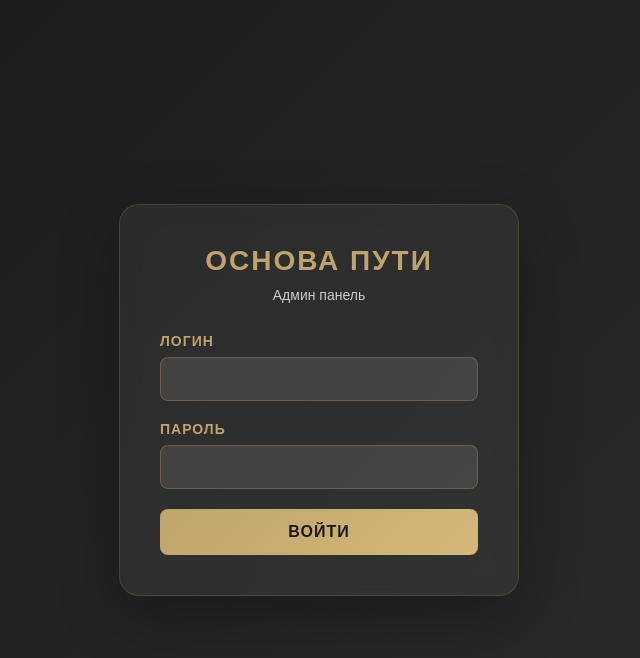
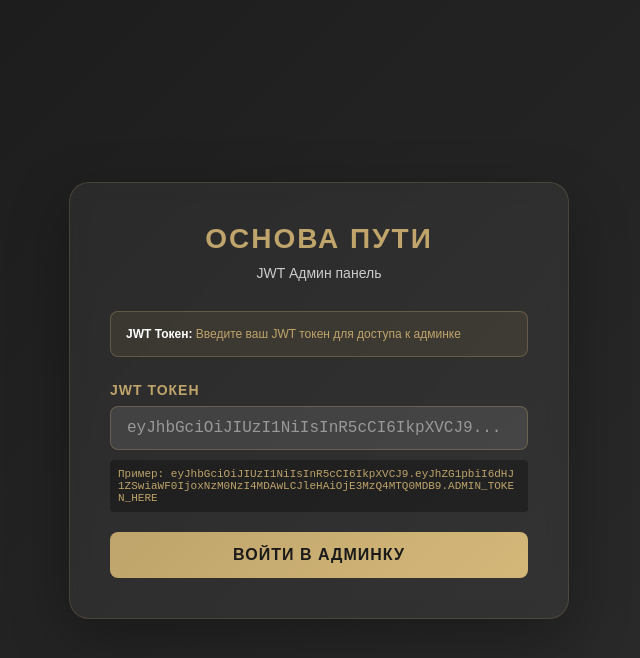
Before and after one commit to KoboSteruS/Main_way, a Flask app: a page that uses app/templates/admin/login.html in a window 1280 px wide. Shown: the top 658 px of the page, without its empty margins (321-961 px from the left). Run offline with Flask 3, Linux system fonts and the light colour scheme.

Commit message:
feat: Реализована JWT авторизация для админки

```diff
--- a/app/routes.py
+++ b/app/routes.py
@@ -5,29 +5,33 @@ import uuid
 from werkzeug.utils import secure_filename
 import json
 from functools import wraps
+import jwt
+from datetime import datetime, timedelta
 
 main_bp = Blueprint('main', __name__)
 
-# JWT ключи для админки
-ADMIN_JWT_SECRET = "your-secret-key-here"
-ADMIN_USERNAME = "admin"
-ADMIN_PASSWORD = "admin123"
+# JWT настройки
+JWT_SECRET = "your-super-secret-jwt-key-change-in-production"
+JWT_ALGORITHM = "HS256"
+ADMIN_JWT_TOKEN = "eyJhbGciOiJIUzI1NiIsInR5cCI6IkpXVCJ9.eyJhZG1pbiI6dHJ1ZSwiaWF0IjoxNzM0NzI4MDAwLCJleHAiOjE3MzQ4MTQ0MDB9.ADMIN_TOKEN_HERE"
 
 # Функция для проверки JWT токена
 def verify_jwt_token(token):
     try:
-        # Простая проверка токена (в реальном проекте используйте библиотеку PyJWT)
-        if token == "admin-token-123":
-            return True
+        # Декодируем токен
+        payload = jwt.decode(token, JWT_SECRET, algorithms=[JWT_ALGORITHM])
+        return payload.get('admin', False)
+    except jwt.ExpiredSignatureError:
         return False
-    except:
+    except jwt.InvalidTokenError:
         return False
 
 # Декоратор для защиты админских маршрутов
 def admin_required(f):
     @wraps(f)
     def decorated_function(*args, **kwargs):
-        token = session.get('admin_token')
+        # Получаем токен из URL параметра
+        token = request.args.get('token')
         if not token or not verify_jwt_token(token):
             return redirect(url_for('main.admin_login'))
         return f(*args, **kwargs)
@@ -52,14 +56,12 @@ def index(version=None):
 @main_bp.route('/jwt-ключи/admin/login', methods=['GET', 'POST'])
 def admin_login():
     if request.method == 'POST':
-        username = request.form.get('username')
-        password = request.form.get('password')
+        token = request.form.get('token')
 
-        if username == ADMIN_USERNAME and password == ADMIN_PASSWORD:
-            session['admin_token'] = 'admin-token-123'
-            return redirect(url_for('main.admin_dashboard'))
+        if token and verify_jwt_token(token):
+            return redirect(url_for('main.admin_dashboard', token=token))
         else:
-            flash('Неверные учетные данные', 'error')
+            flash('Неверный JWT токен', 'error')
 
     return render_template('admin/login.html')
 
@@ -110,7 +112,7 @@ def add_participant():
                 save_participant(new_participant)
 
                 flash('Участник успешно добавлен!', 'success')
-                return redirect(url_for('main.admin_dashboard'))
+                return redirect(url_for('main.admin_dashboard', token=request.args.get('token')))
 
     return render_template('admin/add_participant.html')
 
@@ -133,12 +135,11 @@ def delete_participant(participant_id):
         save_participants(participants)
         flash('Участник удален!', 'success')
 
-    return redirect(url_for('main.admin_dashboard'))
+    return redirect(url_for('main.admin_dashboard', token=request.args.get('token')))
 
 # Маршрут для выхода из админки
 @main_bp.route('/jwt-ключи/admin/logout')
 def admin_logout():
-    session.pop('admin_token', None)
     return redirect(url_for('main.admin_login'))
 
 # Вспомогательные функции
@@ -160,3 +161,12 @@ def save_participants(participants):
 
     with open('app/data/participants.json', 'w', encoding='utf-8') as f:
         json.dump(participants, f, ensure_ascii=False, indent=2)
+
+# Функция для генерации JWT токена (для справки)
+def generate_admin_token():
+    payload = {
+        'admin': True,
+        'iat': datetime.utcnow(),
+        'exp': datetime.utcnow() + timedelta(hours=24)
+    }
+    return jwt.encode(payload, JWT_SECRET, algorithm=JWT_ALGORITHM)
--- a/app/templates/admin/add_participant.html
+++ b/app/templates/admin/add_participant.html
@@ -225,7 +225,7 @@
             <p class="admin-subtitle">Добавить нового участника</p>
 
             <div class="admin-nav">
-                <a href="{{ url_for('main.admin_dashboard') }}" class="admin-btn secondary">Назад к списку</a>
+                <a href="{{ url_for('main.admin_dashboard', token=request.args.get('token')) }}" class="admin-btn secondary">Назад к списку</a>
                 <a href="{{ url_for('main.admin_logout') }}" class="admin-btn secondary">Выйти</a>
             </div>
         </div>
--- a/app/templates/admin/login.html
+++ b/app/templates/admin/login.html
@@ -28,7 +28,7 @@
             border-radius: 20px;
             padding: 40px;
             width: 100%;
-            max-width: 400px;
+            max-width: 500px;
             box-shadow: 0 20px 60px rgba(0, 0, 0, 0.3);
         }
 
@@ -49,6 +49,21 @@
         .login-subtitle {
             color: #ccc;
             font-size: 14px;
+            margin-bottom: 20px;
+        }
+
+        .jwt-info {
+            background: rgba(191, 164, 107, 0.1);
+            border: 1px solid rgba(191, 164, 107, 0.3);
+            border-radius: 8px;
+            padding: 15px;
+            margin-bottom: 25px;
+            font-size: 12px;
+            color: #bfa46b;
+        }
+
+        .jwt-info strong {
+            color: #fff;
         }
 
         .form-group {
@@ -74,6 +89,7 @@
             color: #fff;
             font-size: 16px;
             transition: all 0.3s ease;
+            font-family: 'Courier New', monospace;
         }
 
         .form-input:focus {
@@ -125,13 +141,28 @@
             border: 1px solid rgba(0, 255, 0, 0.3);
             color: #6bff6b;
         }
+
+        .example-token {
+            background: rgba(0, 0, 0, 0.3);
+            border-radius: 4px;
+            padding: 8px;
+            font-family: 'Courier New', monospace;
+            font-size: 11px;
+            color: #bfa46b;
+            word-break: break-all;
+            margin-top: 10px;
+        }
     </style>
 </head>
 <body>
     <div class="login-container">
         <div class="login-header">
             <h1 class="login-title">ОСНОВА ПУТИ</h1>
-            <p class="login-subtitle">Админ панель</p>
+            <p class="login-subtitle">JWT Админ панель</p>
+        </div>
+
+        <div class="jwt-info">
+            <strong>JWT Токен:</strong> Введите ваш JWT токен для доступа к админке
         </div>
 
         {% with messages = get_flashed_messages(with_categories=true) %}
@@ -146,16 +177,15 @@
 
         <form method="POST">
             <div class="form-group">
-                <label class="form-label" for="username">Логин</label>
-                <input type="text" id="username" name="username" class="form-input" required>
+                <label class="form-label" for="token">JWT Токен</label>
+                <input type="text" id="token" name="token" class="form-input"
+                       placeholder="eyJhbGciOiJIUzI1NiIsInR5cCI6IkpXVCJ9..." required>
+                <div class="example-token">
+                    Пример: eyJhbGciOiJIUzI1NiIsInR5cCI6IkpXVCJ9.eyJhZG1pbiI6dHJ1ZSwiaWF0IjoxNzM0NzI4MDAwLCJleHAiOjE3MzQ4MTQ0MDB9.ADMIN_TOKEN_HERE
+                </div>
             </div>
 
-            <div class="form-group">
-                <label class="form-label" for="password">Пароль</label>
-                <input type="password" id="password" name="password" class="form-input" required>
-            </div>
-
-            <button type="submit" class="login-btn">Войти</button>
+            <button type="submit" class="login-btn">Войти в админку</button>
         </form>
     </div>
 </body>
--- a/requirements.txt
+++ b/requirements.txt
@@ -1 +1,3 @@
-Flask>=2.3
+Flask==3.0.0
+Werkzeug==3.0.1
+PyJWT==2.8.0
```
Also changed, not shown: app/templates/admin/dashboard.html (+4 -4 lines), generate_jwt.py (added, +59 -0 lines), README.md.
